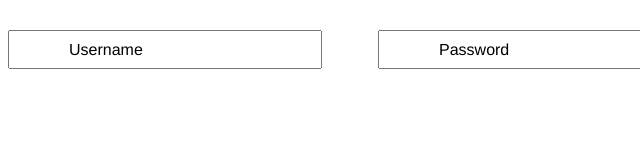
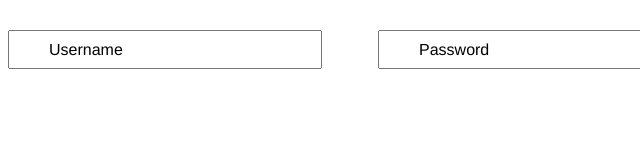
Before and after one commit to rkowusu17/Mini_projects, a plain HTML site: page inputanim.html in a window 1280 px wide. Shown: the full height of the page, 0-640 px from the left. Drawn offline with Linux system fonts and the light colour scheme.

Commit message:
added.transi

```diff
--- a/inputanim.html
+++ b/inputanim.html
@@ -27,8 +27,9 @@
     label{
         position: absolute;
         top: 10px;
-        left: 60px;
+        left: 40px;
         border: 1px solid transparent;
+        transition: 350ms;
 
     }
 
```
